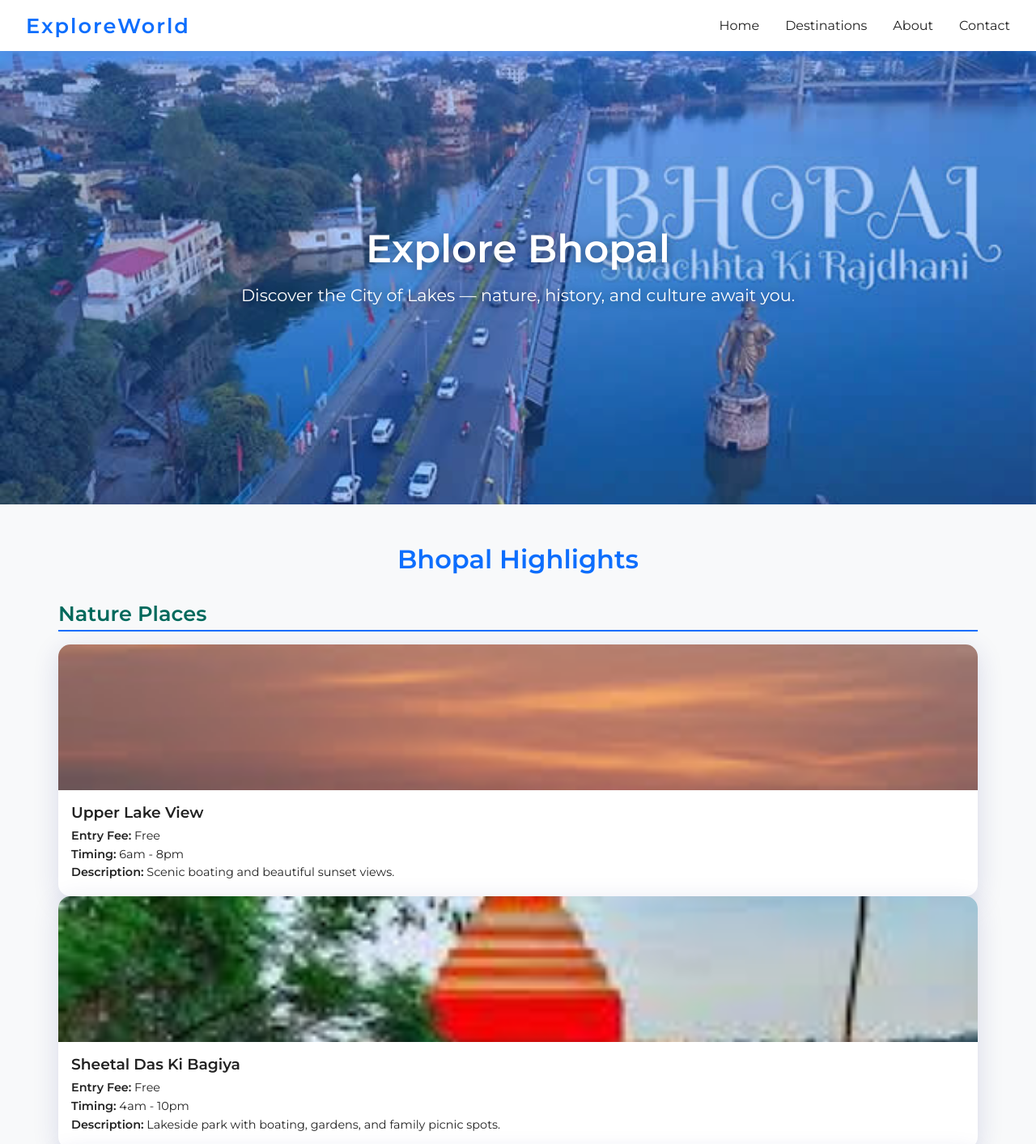
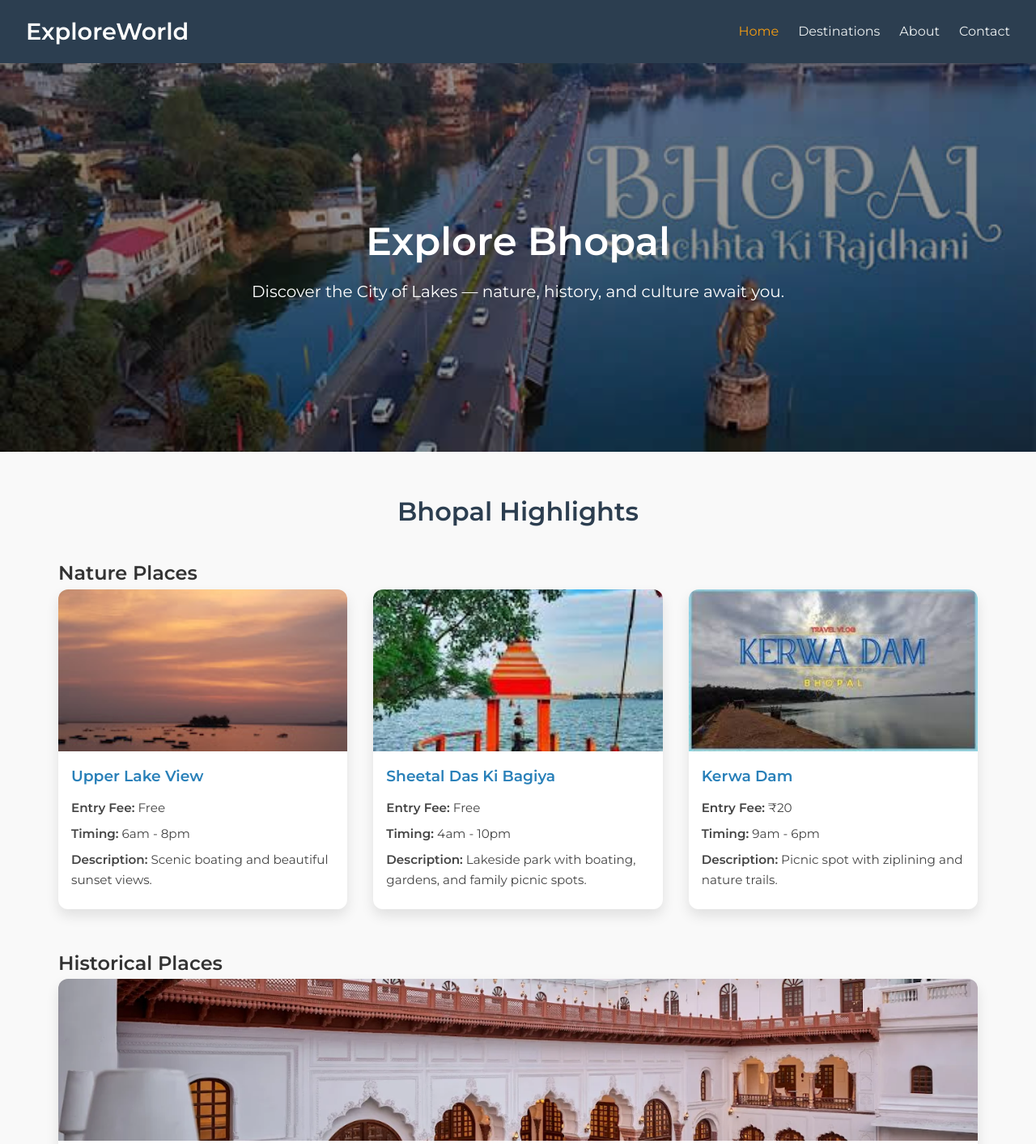
Before and after one commit to Adirajak/my-collab-project, a plain HTML site: page bhopal.html in a window 1280 px wide. Shown: the top 1413 px of the page at 81% size. Drawn offline with nearby package versions, Linux system fonts and the light colour scheme.

```diff
--- a/bhopal.css
+++ b/bhopal.css
@@ -0,0 +1,176 @@
+/* Reset and Base Styles */
+* {
+  margin: 0;
+  padding: 0;
+  box-sizing: border-box;
+  font-family: 'Montserrat', sans-serif;
+}
+
+body {
+  line-height: 1.6;
+  color: #333;
+  background-color: #f9f9f9;
+}
+
+/* Navbar */
+nav {
+  background-color: #2c3e50;
+  padding: 1rem 2rem;
+  display: flex;
+  justify-content: space-between;
+  align-items: center;
+}
+
+nav .logo {
+  font-size: 1.8rem;
+  font-weight: 600;
+  color: #fff;
+}
+
+nav ul {
+  list-style: none;
+  display: flex;
+  gap: 1.5rem;
+}
+
+nav ul li .nav-link {
+  text-decoration: none;
+  color: #ecf0f1;
+  transition: color 0.3s;
+}
+
+nav ul li .nav-link:hover,
+nav ul li .nav-link.active {
+  color: #f39c12;
+}
+
+/* Hero Section */
+.hero {
+  height: 60vh;
+  display: flex;
+  align-items: center;
+  justify-content: center;
+  text-align: center;
+  color: #fff;
+  position: relative;
+}
+
+.hero::after {
+  content: "";
+  position: absolute;
+  inset: 0;
+  background-color: rgba(0, 0, 0, 0.4);
+}
+
+.hero-content {
+  position: relative;
+  z-index: 1;
+}
+
+.hero-content h1 {
+  font-size: 3rem;
+  margin-bottom: 0.5rem;
+}
+
+.hero-content p {
+  font-size: 1.25rem;
+}
+
+/* Section */
+.section {
+  padding: 3rem 2rem;
+  max-width: 1200px;
+  margin: auto;
+}
+
+.section-title {
+  font-size: 2rem;
+  font-weight: bold;
+  text-align: center;
+  margin-bottom: 2rem;
+  color: #2c3e50;
+}
+
+/* Cards Grid */
+.cards-grid {
+  display: grid;
+  grid-template-columns: repeat(auto-fit, minmax(270px, 1fr));
+  gap: 2rem;
+  margin-bottom: 3rem;
+}
+
+/* Card */
+.card {
+  background-color: #fff;
+  border-radius: 12px;
+  overflow: hidden;
+  box-shadow: 0 8px 16px rgba(0, 0, 0, 0.1);
+  transition: transform 0.3s ease;
+}
+
+.card:hover {
+  transform: translateY(-5px);
+}
+
+.card img {
+  width: 100%;
+  height: 200px;
+  object-fit: cover;
+}
+
+.card-body {
+  padding: 1rem;
+}
+
+.card-body h3 {
+  color: #2980b9;
+  margin-bottom: 0.75rem;
+}
+
+.card-body ul {
+  list-style: none;
+  padding-left: 0;
+  font-size: 0.95rem;
+  color: #444;
+}
+
+.card-body ul li {
+  margin-bottom: 0.5rem;
+}
+
+/* Footer */
+.footer {
+  background-color: #2c3e50;
+  color: #ecf0f1;
+  text-align: center;
+  padding: 1rem;
+  margin-top: 2rem;
+  font-size: 0.95rem;
+}
+
+/* Responsive Text Sizes */
+@media (max-width: 768px) {
+  .hero-content h1 {
+    font-size: 2.2rem;
+  }
+
+  .hero-content p {
+    font-size: 1rem;
+  }
+
+  nav ul {
+    flex-direction: column;
+    gap: 0.75rem;
+  }
+
+  nav {
+    flex-direction: column;
+    align-items: flex-start;
+  }
+}
+
+img {
+  max-width: 100%;
+  height: auto;
+  display: block;
+}
--- a/bhopal.html
+++ b/bhopal.html
@@ -5,7 +5,7 @@
   <meta name="viewport" content="width=device-width, initial-scale=1.0"/>
   <title>Bhopal | ExploreWorld</title>
   <link href="https://fonts.googleapis.com/css2?family=Montserrat:wght@600;400&display=swap" rel="stylesheet"/>
-  <link rel="stylesheet" href="style.css"/>
+  <link rel="stylesheet" href="bhopal.css"/>
   <link rel="icon" href="images/logo.png" type="image/x-icon"/>
 </head>
 <body>
@@ -73,7 +73,7 @@
   <h2>Historical Places</h2>
   <div class="cards-grid">
     <div class="card">
-      <img src="images/sadar.jpg" alt="Sadar Manzil">
+      <img src="images/sadar-manzil.webp" alt="Sadar Manzil">
       <div class="card-body">
         <h3>Sadar Manzil</h3>
         <ul>
@@ -89,7 +89,7 @@
   <h2>Malls</h2>
   <div class="cards-grid">
     <div class="card">
-      <img src="images/dbmall.jpg" alt="DB Mall">
+      <img src="images/DB Mall.jpeg" alt="DB Mall">
       <div class="card-body">
         <h3>DB City Mall</h3>
         <ul>
--- /dev/null
+++ b/indore.css
@@ -0,0 +1,252 @@
+/* Reset & Base Styles */
+*,
+*::before,
+*::after {
+  box-sizing: border-box;
+  margin: 0;
+  padding: 0;
+}
+
+body {
+  font-family: 'Montserrat', Arial, sans-serif;
+  background: #f6f8fa;
+  color: #222;
+  line-height: 1.6;
+}
+
+/* Navigation Bar */
+nav {
+  background: #22223b;
+  color: #fff;
+  display: flex;
+  align-items: center;
+  justify-content: space-between;
+  padding: 0.8rem 2rem;
+  position: sticky;
+  top: 0;
+  z-index: 100;
+  box-shadow: 0 2px 8px rgba(34,34,59,0.08);
+}
+
+.logo {
+  font-size: 1.6rem;
+  font-weight: 700;
+  letter-spacing: 2px;
+  color: #f2e9e4;
+}
+
+nav ul {
+  display: flex;
+  list-style: none;
+  gap: 1.5rem;
+}
+
+.nav-link {
+  color: #f2e9e4;
+  text-decoration: none;
+  font-weight: 500;
+  transition: color 0.2s;
+  padding: 0.3rem 0.7rem;
+  border-radius: 4px;
+}
+
+.nav-link.active,
+.nav-link:hover {
+  background: #9a8c98;
+  color: #fff;
+}
+
+/* Hero Section */
+.hero {
+  min-height: 320px;
+  display: flex;
+  align-items: center;
+  justify-content: center;
+  position: relative;
+  color: #fff;
+  text-align: center;
+  box-shadow: 0 3px 16px rgba(0,0,0,0.08);
+}
+
+.hero::after {
+  content: '';
+  position: absolute;
+  inset: 0;
+  background: rgba(34,34,59,0.45);
+  z-index: 1;
+}
+
+.hero-content {
+  position: relative;
+  z-index: 2;
+  padding: 2rem;
+}
+
+.hero h1 {
+  font-size: 2.7rem;
+  font-weight: 700;
+  margin-bottom: 0.7rem;
+  letter-spacing: 1px;
+}
+
+.hero p {
+  font-size: 1.3rem;
+  font-weight: 400;
+}
+
+/* Section Title */
+.section {
+  max-width: 1100px;
+  margin: 2.5rem auto;
+  padding: 0 1.5rem 2rem 1.5rem;
+  background: #fff;
+  border-radius: 16px;
+  box-shadow: 0 4px 24px rgba(34,34,59,0.06);
+}
+
+.section-title {
+  font-size: 2rem;
+  font-weight: 600;
+  color: #22223b;
+  margin-bottom: 1.2rem;
+  text-align: center;
+  letter-spacing: 1px;
+  border-bottom: 2px solid #9a8c98;
+  padding-bottom: 0.4rem;
+}
+
+.section h2 {
+  font-size: 1.4rem;
+  color: #4a4e69;
+  margin: 2.2rem 0 1rem 0;
+  letter-spacing: 0.5px;
+  font-weight: 600;
+}
+
+.cards-grid {
+  display: grid;
+  grid-template-columns: repeat(auto-fit, minmax(270px, 1fr));
+  gap: 1.5rem;
+  margin-bottom: 1.5rem;
+}
+
+/* Card Styles */
+.card {
+  background: #f8f7fa;
+  border-radius: 12px;
+  box-shadow: 0 2px 12px rgba(34,34,59,0.07);
+  overflow: hidden;
+  transition: transform 0.18s, box-shadow 0.18s;
+  display: flex;
+  flex-direction: column;
+  min-height: 350px;
+  position: relative;
+}
+
+.card:hover {
+  transform: translateY(-8px) scale(1.03);
+  box-shadow: 0 8px 24px rgba(34,34,59,0.13);
+}
+
+.card img {
+  width: 100%;
+  height: 180px;
+  object-fit: cover;
+  object-position: center;
+  border-bottom: 1px solid #e0e0e0;
+  transition: filter 0.2s;
+}
+
+.card:hover img {
+  filter: brightness(0.92) saturate(1.07);
+}
+
+.card-body {
+  padding: 1.1rem 1.2rem 1.4rem 1.2rem;
+  flex: 1;
+  display: flex;
+  flex-direction: column;
+  justify-content: space-between;
+}
+
+.card-body h3 {
+  font-size: 1.15rem;
+  color: #22223b;
+  margin-bottom: 0.7rem;
+  font-weight: 600;
+  letter-spacing: 0.2px;
+}
+
+.card-body ul {
+  list-style: none;
+  padding-left: 0;
+}
+
+.card-body li {
+  font-size: 0.98rem;
+  margin-bottom: 0.2rem;
+  color: #444;
+}
+
+.card-body strong {
+  color: #9a8c98;
+  font-weight: 600;
+}
+
+/* Footer */
+.footer {
+  background: #22223b;
+  color: #f2e9e4;
+  text-align: center;
+  padding: 1.2rem 0;
+  font-size: 1rem;
+  letter-spacing: 1px;
+  margin-top: 2rem;
+  border-top-left-radius: 14px;
+  border-top-right-radius: 14px;
+  box-shadow: 0 -2px 12px rgba(34,34,59,0.06);
+}
+
+/* Responsive Design */
+@media (max-width: 900px) {
+  .section {
+    max-width: 97vw;
+    padding: 0 0.7rem 2rem 0.7rem;
+  }
+  .cards-grid {
+    gap: 1rem;
+  }
+}
+
+@media (max-width: 600px) {
+  nav {
+    flex-direction: column;
+    gap: 0.6rem;
+    padding: 1rem 0.5rem;
+  }
+  .logo {
+    font-size: 1.2rem;
+  }
+  .section-title {
+    font-size: 1.3rem;
+  }
+  .hero h1 {
+    font-size: 1.4rem;
+  }
+  .hero p {
+    font-size: 1rem;
+  }
+  .card img {
+    height: 130px;
+  }
+  .card-body {
+    padding: 0.8rem 0.7rem 1.1rem 0.7rem;
+  }
+}
+
+/* Subtle Animations */
+@media (hover: hover) {
+  .card {
+    transition: transform 0.18s cubic-bezier(.4,2,.6,1), box-shadow 0.18s cubic-bezier(.4,2,.6,1);
+  }
+}
```
Also changed, not shown: indore.html (added, +162 -0 lines), images/DB Mall.jpeg (added), images/indore-bg.jpg (added), images/patalpani.png (added), images/rajwada.jpeg (added), images/sadar-manzil.webp (added).
